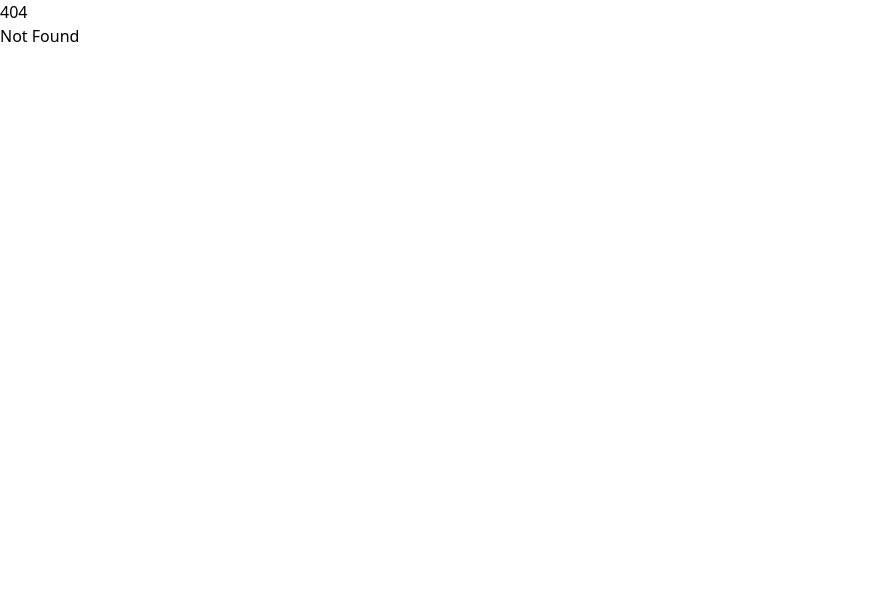
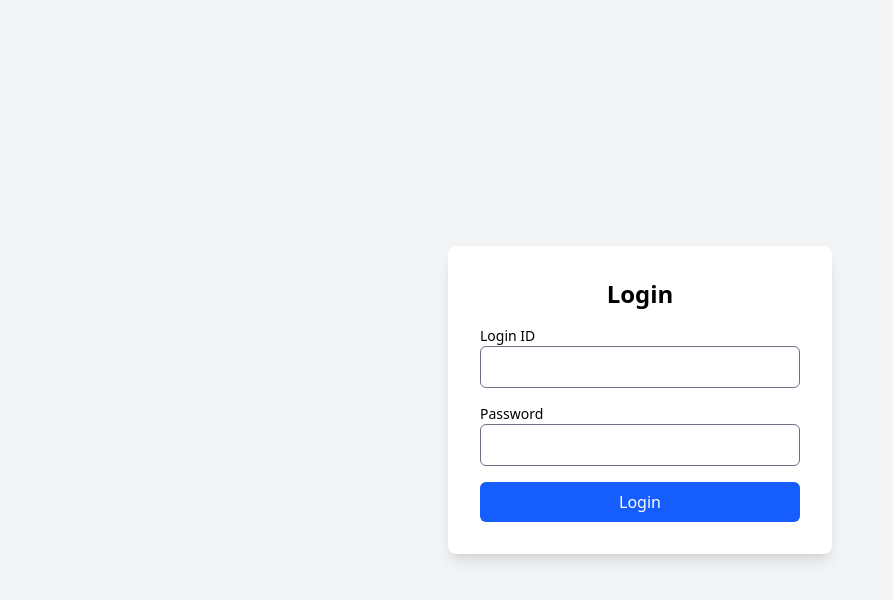
Before and after one commit to mnuel1/a1, a SvelteKit app: page /auth/login in a window 1280 px wide. Before the commit this address had no page. Shown: the top 600 px of the page, without its empty margins (0-893 px from the left). Built offline with nearby package versions, Linux system fonts and the light colour scheme; no server answers.

Commit message:
add login pages

```diff
--- /dev/null
+++ b/src/routes/+layout.server.ts
@@ -0,0 +1,12 @@
+import type { LayoutServerLoad } from "./$types";
+import { redirect } from "@sveltejs/kit";
+
+export const load: LayoutServerLoad = async ({ locals, url }) => {
+  const user = locals.user; // Get user from server session
+
+  if (!user && url.pathname !== "/auth/login") {
+    throw redirect(302, "/auth/login");
+  }
+
+  return { user };
+};
--- a/src/routes/+page.svelte
+++ b/src/routes/+page.svelte
@@ -1,2 +1,3 @@
-<h1>Welcome to SvelteKit</h1>
-<p>Visit <a href="https://svelte.dev/docs/kit">svelte.dev/docs/kit</a> to read the documentation</p>
+<h1>Welcome to A1</h1>
+<p>You are lost. Click this to login.</p>
+<a href="/auth"> Login </a>
--- a/src/routes/demo/lucia/login/+page.server.ts
+++ b/src/routes/auth/login/+page.server.ts
@@ -5,14 +5,7 @@ import { eq } from 'drizzle-orm';
 import * as auth from '$lib/server/auth';
 import { db } from '$lib/server/db';
 import * as table from '$lib/server/db/schema';
-import type { Actions, PageServerLoad } from './$types';
-
-export const load: PageServerLoad = async (event) => {
-	if (event.locals.user) {
-		return redirect(302, '/demo/lucia');
-	}
-	return {};
-};
+import type { Actions  } from './$types';
 
 export const actions: Actions = {
 	login: async (event) => {
--- /dev/null
+++ b/src/routes/auth/login/+page.svelte
@@ -0,0 +1,44 @@
+<script lang="ts">
+	import { enhance } from '$app/forms';
+	import type { ActionData } from './$types';
+
+	let { form }: { form: ActionData } = $props();
+</script>
+
+<div class="min-h-screen flex items-center justify-center bg-gray-100">
+	<div class="bg-white p-8 rounded-lg shadow-lg w-96">
+	  <h2 class="text-2xl font-bold text-center">Login</h2>
+
+
+	  <form method="post" action="?/login" use:enhance class="space-y-4 mt-4">
+			<div>
+				<label for="id" class="block text-sm font-medium">Login ID</label>
+				<input
+					id="id"
+					type="text"
+					class="w-full px-3 py-2 border rounded-md focus:outline-none focus:ring focus:ring-blue-300"
+					required
+				/>
+			</div>
+
+			<div>
+				<label for="password" class="block text-sm font-medium">Password</label>
+				<input
+					id="password"
+					type="password"
+					class="w-full px-3 py-2 border rounded-md focus:outline-none focus:ring focus:ring-blue-300"
+					required
+				/>
+			</div>
+
+			<button
+				type="submit"
+				class="w-full bg-blue-600 text-white py-2 rounded-md hover:bg-blue-700 transition"
+			>
+				Login
+			</button>
+	  </form>
+
+		<p style="color: red">{form?.message ?? ''}</p>
+	</div>
+</div>
--- a/src/routes/demo/lucia/+page.server.ts
+++ b/src/routes/dashboard/+page.server.ts
@@ -1,13 +1,6 @@
 import * as auth from '$lib/server/auth';
 import { fail, redirect } from '@sveltejs/kit';
-import type { Actions, PageServerLoad } from './$types';
-
-export const load: PageServerLoad = async (event) => {
-	if (!event.locals.user) {
-		return redirect(302, '/demo/lucia/login');
-	}
-	return { user: event.locals.user };
-};
+import type { Actions  } from './$types';
 
 export const actions: Actions = {
 	logout: async (event) => {
@@ -17,6 +10,6 @@ export const actions: Actions = {
 		await auth.invalidateSession(event.locals.session.id);
 		auth.deleteSessionTokenCookie(event);
 
-		return redirect(302, '/demo/lucia/login');
+		return redirect(302, '/auth');
 	}
 };
--- a/src/routes/demo/+page.svelte
+++ /dev/null
@@ -1 +0,0 @@
-<a href="/demo/lucia">lucia</a>
--- a/src/routes/demo/lucia/login/+page.svelte
+++ /dev/null
@@ -1,21 +0,0 @@
-<script lang="ts">
-	import { enhance } from '$app/forms';
-	import type { ActionData } from './$types';
-
-	let { form }: { form: ActionData } = $props();
-</script>
-
-<h1>Login/Register</h1>
-<form method="post" action="?/login" use:enhance>
-	<label>
-		Username
-		<input name="username" />
-	</label>
-	<label>
-		Password
-		<input type="password" name="password" />
-	</label>
-	<button>Login</button>
-	<button formaction="?/register">Register</button>
-</form>
-<p style="color: red">{form?.message ?? ''}</p>
```
Also changed, not shown: src/routes/dashboard/+page.svelte (renamed from src/routes/demo/lucia/+page.svelte).
